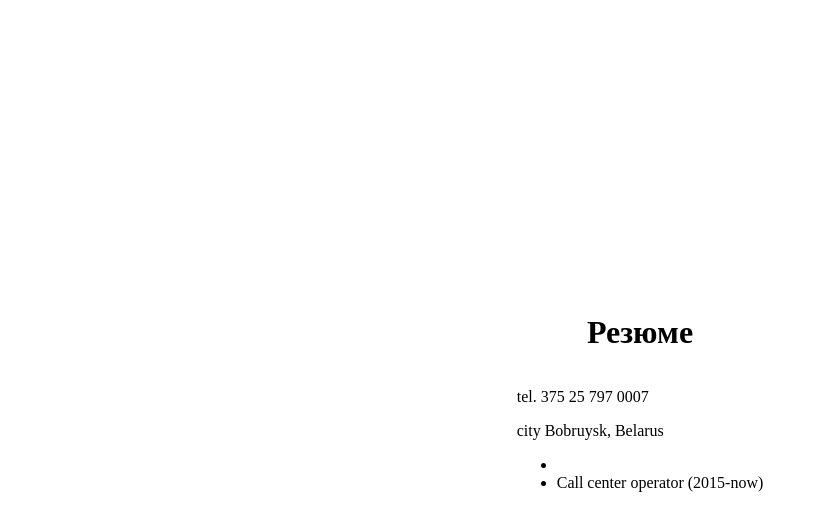
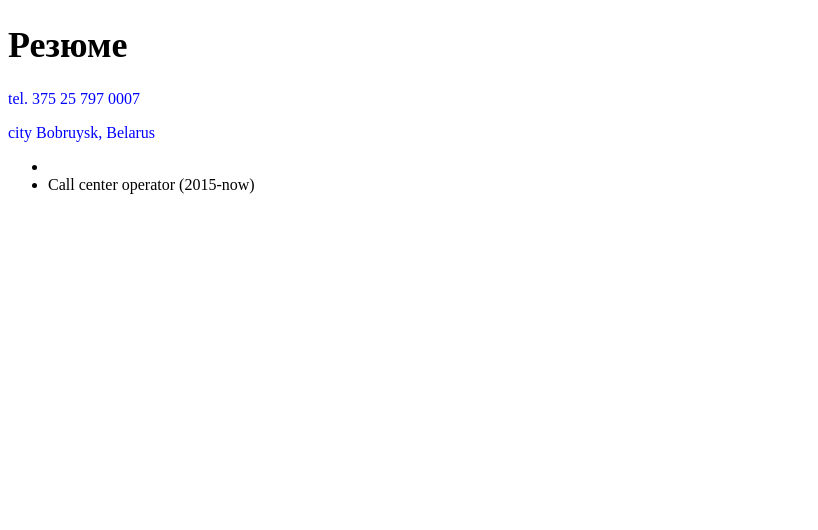
Before and after one commit to Chizh13/Chizhevich, a plain HTML site: page summary.html in a window 1280 px wide. Shown: the whole page, without its empty margins (0-818 px from the left). Drawn offline with Linux system fonts and the light colour scheme.

Commit message:
Update style.css

```diff
--- a/style.css
+++ b/style.css
@@ -1,9 +1,11 @@
 body{
-	display: flex;
-	flex-direction: column;
-	justify-content: center;
-	align-items: center;
-	width: 100%;
-	height: 100vh;
-	margin: 0;
+	font-size: 16px;
 }
+
+h1 {
+  font-size: 36px;
+  line-height: normal;
+}
+ p {
+	 color: blue;
+}
```
